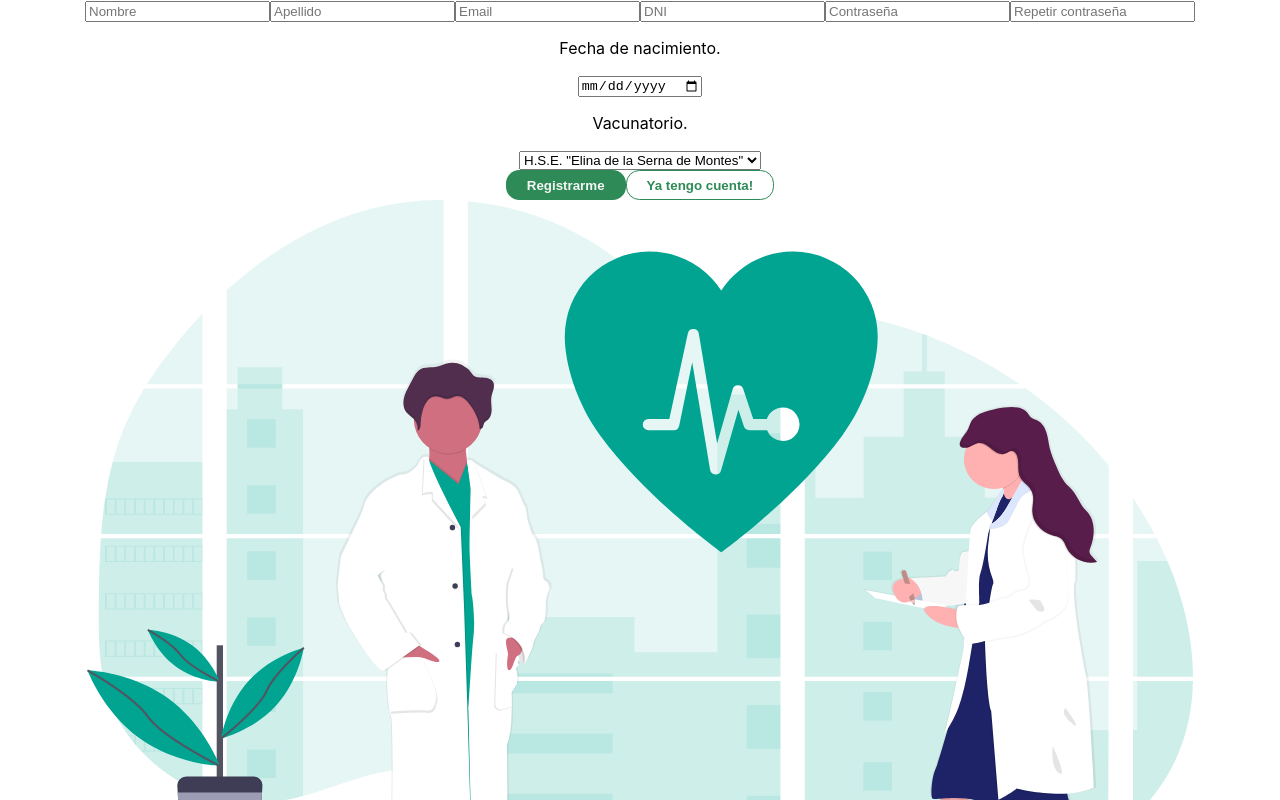
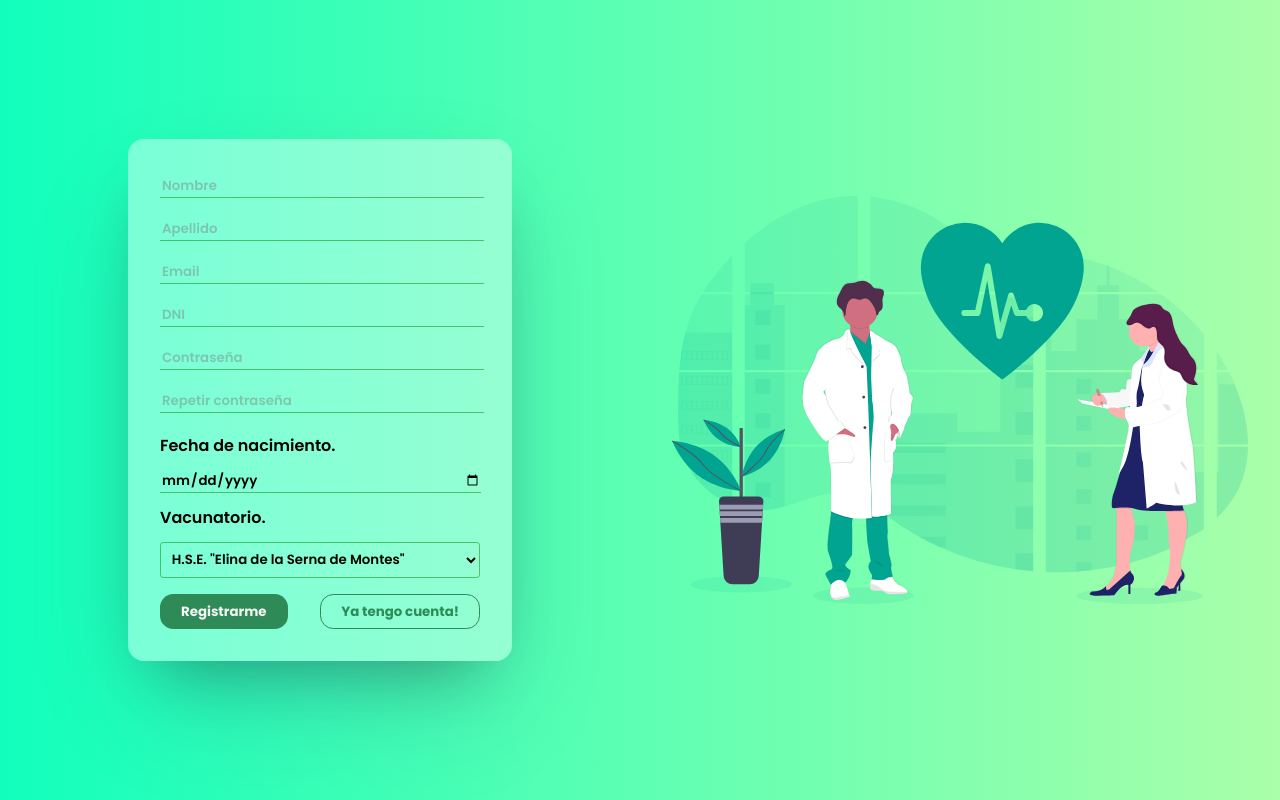
Before and after one commit to franciscogallom/vacunAssist, a React (Create React App) app in the folder client/: page / in a window 1280 px wide. Shown: the top 800 px of the page. Built offline with nearby package versions, Linux system fonts and the light colour scheme.

Commit message:
Improve styles

```diff
--- a/client/public/index.html
+++ b/client/public/index.html
@@ -5,10 +5,7 @@
     <link rel="icon" href="%PUBLIC_URL%/favicon.ico" />
     <meta name="viewport" content="width=device-width, initial-scale=1" />
     <meta name="theme-color" content="#000000" />
-    <meta
-      name="description"
-      content="Web site created using create-react-app"
-    />
+    <meta name="description" content="Web site created using create-react-app" />
     <link rel="apple-touch-icon" href="%PUBLIC_URL%/logo192.png" />
     <!--
       manifest.json provides metadata used when your web app is installed on a
@@ -24,7 +21,13 @@
       work correctly both with client-side routing and a non-root public URL.
       Learn how to configure a non-root public URL by running `npm run build`.
     -->
-    <title>React App</title>
+    <link rel="preconnect" href="https://fonts.googleapis.com" />
+    <link rel="preconnect" href="https://fonts.gstatic.com" crossorigin />
+    <link
+      href="https://fonts.googleapis.com/css2?family=Poppins:ital,wght@0,100;0,200;0,300;0,400;0,500;0,600;0,700;0,800;0,900;1,100;1,200;1,300;1,400;1,500;1,600;1,700;1,800;1,900&display=swap"
+      rel="stylesheet"
+    />
+    <title>VacunaAssist</title>
   </head>
   <body>
     <noscript>You need to enable JavaScript to run this app.</noscript>
--- a/client/src/App.css
+++ b/client/src/App.css
@@ -1,38 +1,89 @@
 .App {
-  text-align: center;
+  background: #aaffa9; /* fallback for old browsers */
+  background: -webkit-linear-gradient(to right, #11ffbd, #aaffa9); /* Chrome 10-25, Safari 5.1-6 */
+  background: linear-gradient(to right, #11ffbd, #aaffa9);
+  display: grid;
+  grid-auto-columns: 1fr;
+  grid-auto-flow: column;
+  height: 100vh;
 }
 
-.App-logo {
-  height: 40vmin;
-  pointer-events: none;
+.form-container {
+  display: flex;
+  justify-content: center;
+  align-items: center;
 }
 
-@media (prefers-reduced-motion: no-preference) {
-  .App-logo {
-    animation: App-logo-spin infinite 20s linear;
-  }
+.form {
+  padding: 1em 2em;
+  width: 50%;
+  background-color: rgba(255, 255, 255, 0.4);
+  border-radius: 1em;
+  box-shadow: rgba(255, 255, 255, 0.1) 0px 1px 1px 0px inset,
+    rgba(50, 50, 93, 0.25) 0px 50px 100px -20px, rgba(0, 0, 0, 0.3) 0px 30px 60px -30px;
 }
 
-.App-header {
-  background-color: #282c34;
-  min-height: 100vh;
-  display: flex;
-  flex-direction: column;
-  align-items: center;
-  justify-content: center;
-  font-size: calc(10px + 2vmin);
-  color: white;
+.form input {
+  display: block;
+  border-style: solid;
+  border-color: rgba(2, 136, 2, 0.5);
+  border-width: 0 0 0.05em 0;
+  margin: 1.5em 0;
+  background-color: transparent;
+  width: 100%;
+  font-weight: 600;
 }
 
-.App-link {
-  color: #61dafb;
+.form input::-webkit-input-placeholder {
+  /* Chrome/Opera/Safari */
+  opacity: 0.4;
 }
 
-@keyframes App-logo-spin {
-  from {
-    transform: rotate(0deg);
-  }
-  to {
-    transform: rotate(360deg);
-  }
+.form input::-moz-placeholder {
+  /* Firefox 19+ */
+  opacity: 0.25;
 }
+
+.form input:focus {
+  outline: none;
+}
+
+.form-label {
+  margin: 0.75em 0;
+  font-weight: 600;
+}
+
+.form-date {
+  margin: 0 !important;
+}
+
+.select {
+  background-color: transparent;
+  border-radius: 0.25em;
+  border-style: solid;
+  border-color: rgba(2, 136, 2, 0.5);
+  border-width: 0.05em;
+  font-weight: 600;
+  width: 100%;
+  padding: 0.5em;
+}
+
+.select:focus {
+  outline: none;
+}
+
+.buttons-container {
+  margin: 1em 0;
+  display: flex;
+  justify-content: space-between;
+}
+
+.home-banner {
+  width: 90%;
+  margin: auto;
+  transition: transform 0.5s;
+}
+
+.home-banner:hover {
+  transform: scale(1.05);
+}
--- a/client/src/index.css
+++ b/client/src/index.css
@@ -1,13 +1,9 @@
 body {
   margin: 0;
-  font-family: -apple-system, BlinkMacSystemFont, 'Segoe UI', 'Roboto', 'Oxygen',
-    'Ubuntu', 'Cantarell', 'Fira Sans', 'Droid Sans', 'Helvetica Neue',
-    sans-serif;
   -webkit-font-smoothing: antialiased;
   -moz-osx-font-smoothing: grayscale;
 }
 
-code {
-  font-family: source-code-pro, Menlo, Monaco, Consolas, 'Courier New',
-    monospace;
+* {
+  font-family: "Poppins", sans-serif;
 }
```
